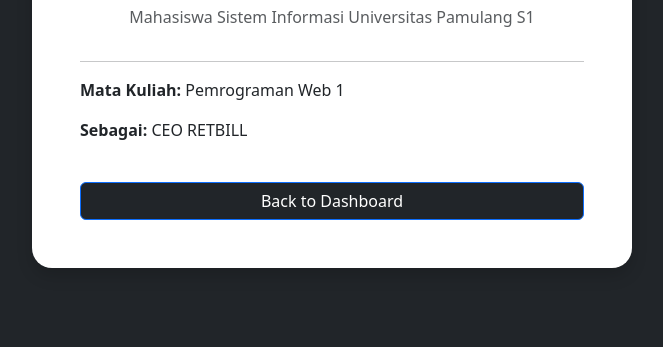
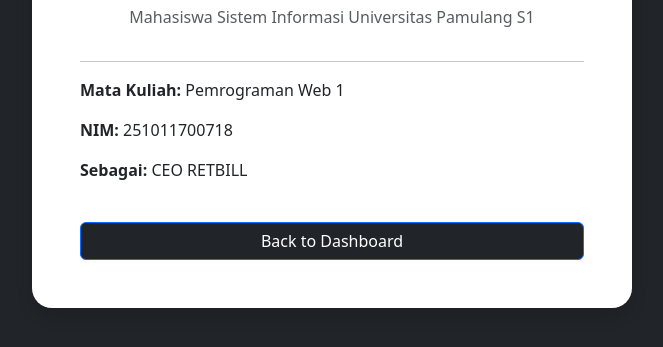
Before and after one commit to akbarhilalbi11-hue/retbill-1, a plain HTML site: page profile.html in a window 1280 px wide. Shown: the part 307-654 px from the top of the page, without its empty margins (308-971 px from the left). Drawn offline with nearby package versions, Linux system fonts and the light colour scheme.

Commit message:
Update profile.html
tambahin nim

```diff
--- a/profile.html
+++ b/profile.html
@@ -16,10 +16,12 @@
             <hr>
             <div class="text-start">
                 <p><b>Mata Kuliah:</b> Pemrograman Web 1</p>
+               <p><b>NIM:</b> 251011700718</p>
                 <p><b>Sebagai:</b> CEO RETBILL</p>
             </div>
             <a href="beranda.html" class="btn btn-primary mt-4 bg-dark">Back to Dashboard</a>
         </div>
     </div>
 </body>
+
 </html>
```
